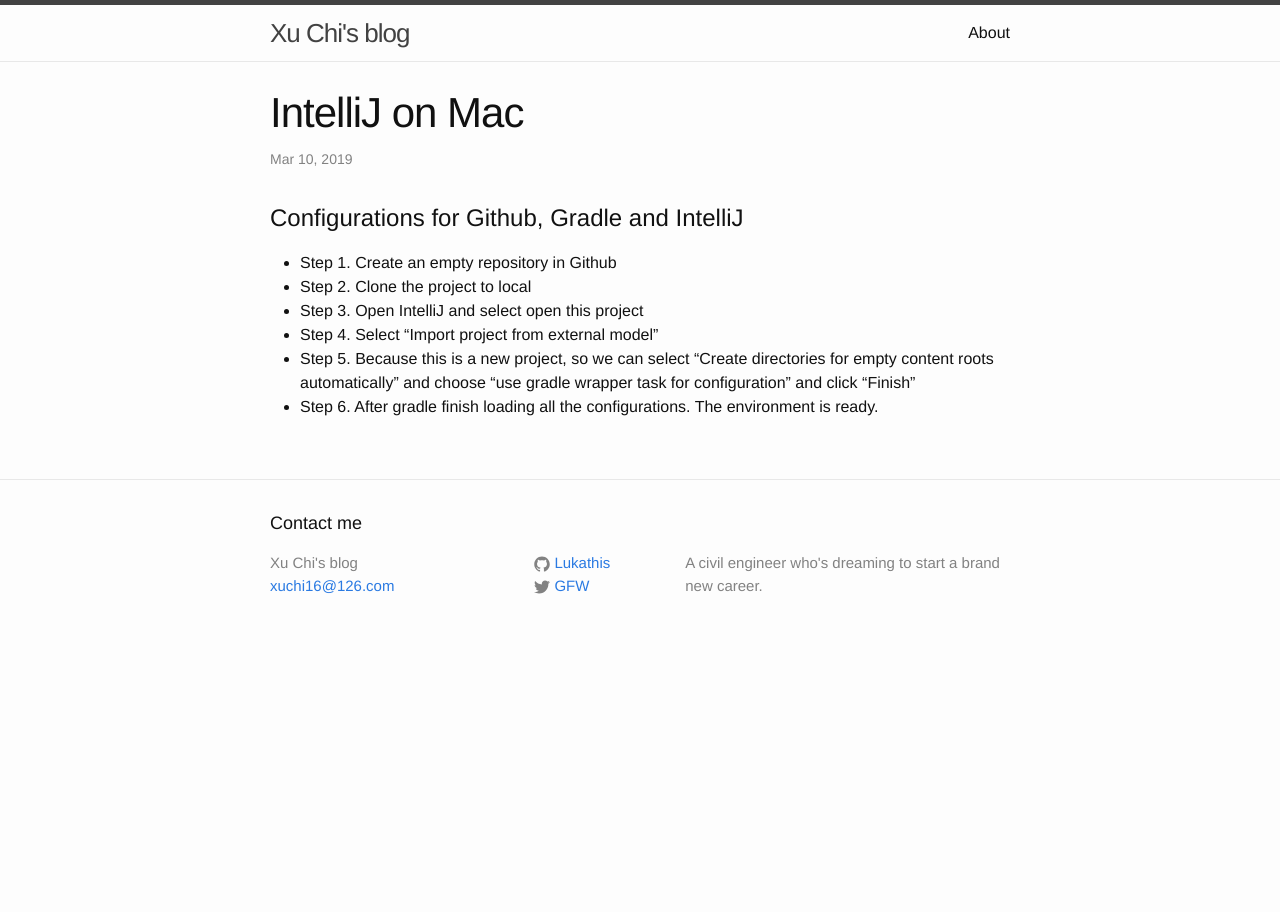
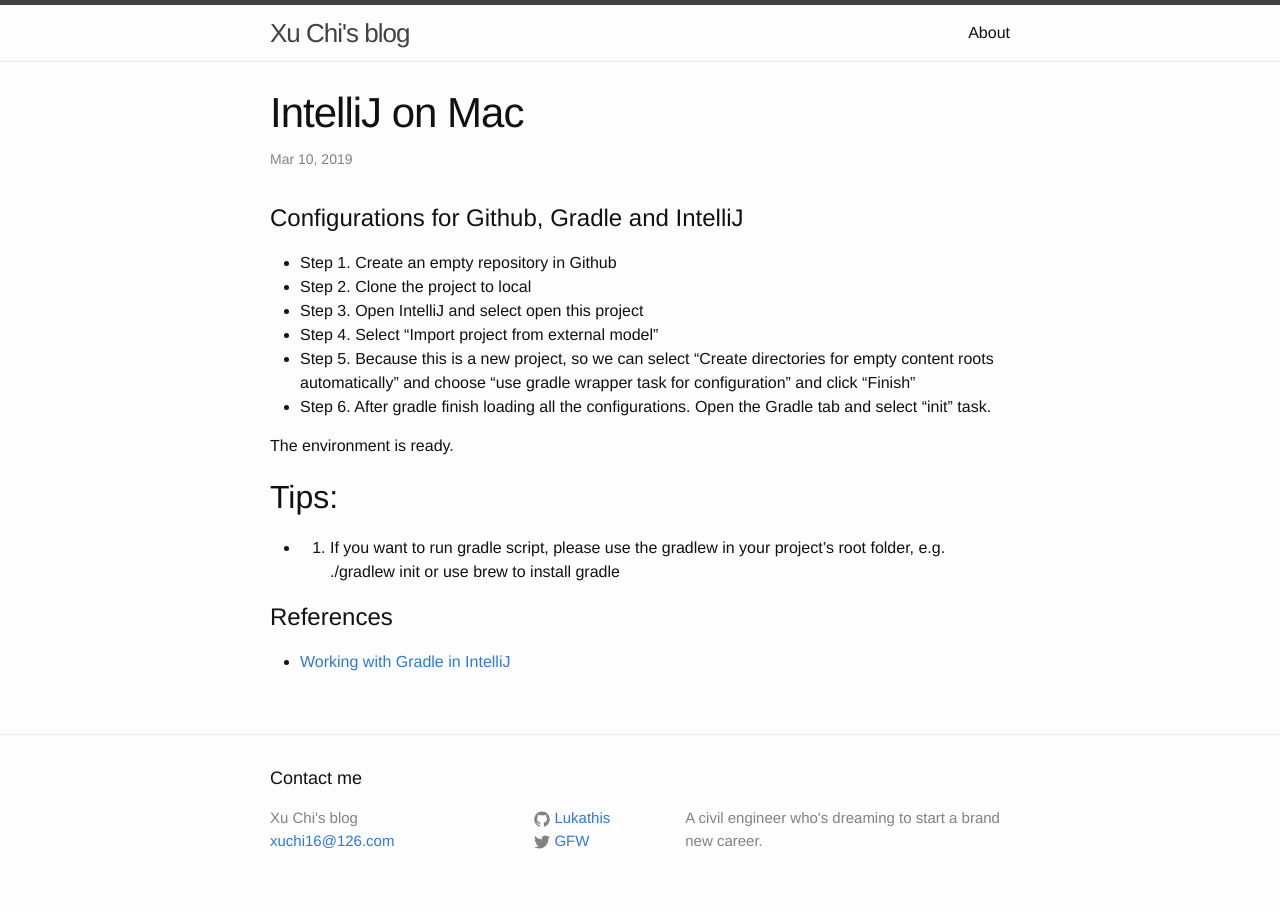
Before and after one commit to xuchi16/Lukathis.github.io, a Jekyll site: the page built from _posts/2019-03-10-IntelliJ on Mac.markdown, in a window 1280 px wide. Built offline with Jekyll 4.4.1, drawn with Linux system fonts in a browser that asks for light colours.

Commit message:
intellij

```diff
--- a/_posts/2019-03-10-IntelliJ on Mac.markdown
+++ b/_posts/2019-03-10-IntelliJ on Mac.markdown
@@ -10,4 +10,14 @@
 * Step 3. Open IntelliJ and select open this project
 * Step 4. Select "Import project from external model"
 * Step 5. Because this is a new project, so we can select "Create directories for empty content roots automatically" and choose "use gradle wrapper task for configuration" and click "Finish"
-* Step 6. After gradle finish loading all the configurations. The environment is ready.
+* Step 6. After gradle finish loading all the configurations. Open the Gradle tab and select "init" task.
+
+The environment is ready.
+
+## Tips:
+* 1. If you want to run gradle script, please use the gradlew in your project's root folder, e.g. ./gradlew init or use brew to install gradle
+
+
+# References
+
+* [Working with Gradle in IntelliJ](https://www.youtube.com/watch?v=JwPYjnhah3g)
```
